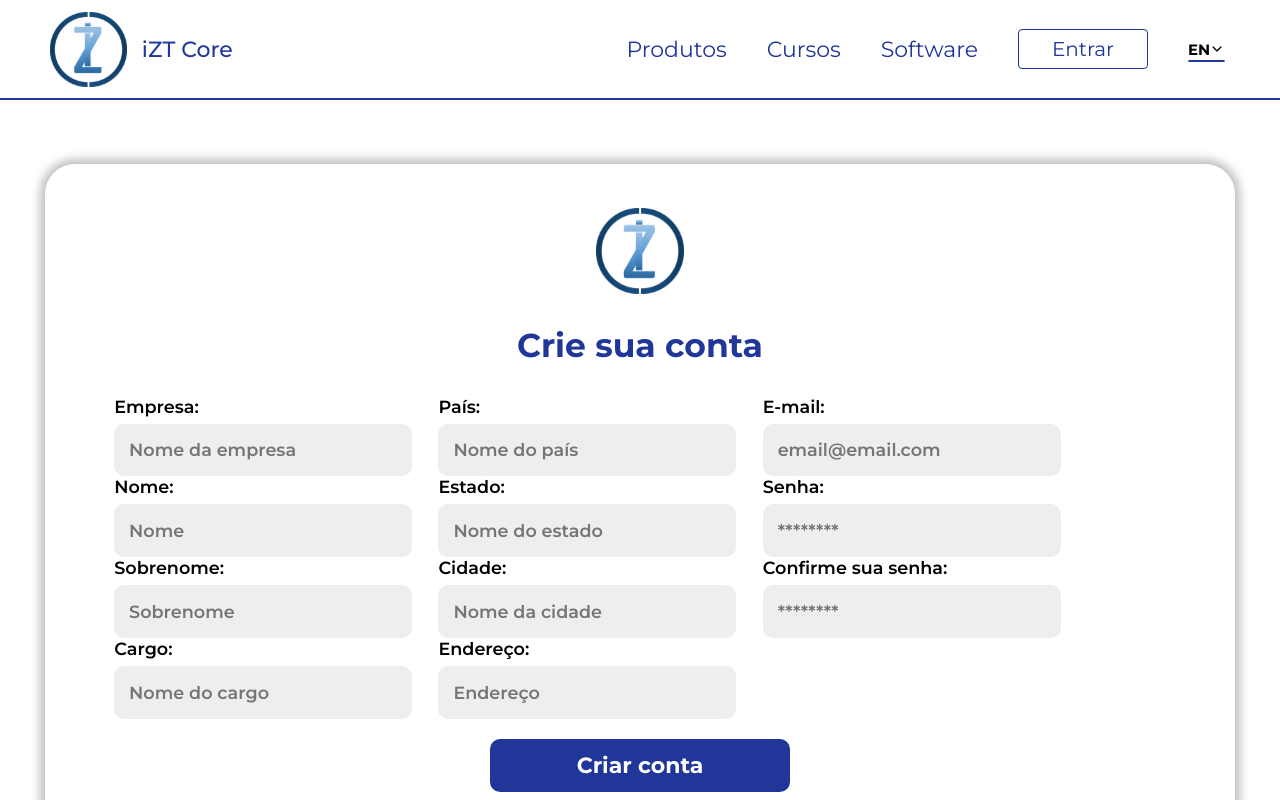
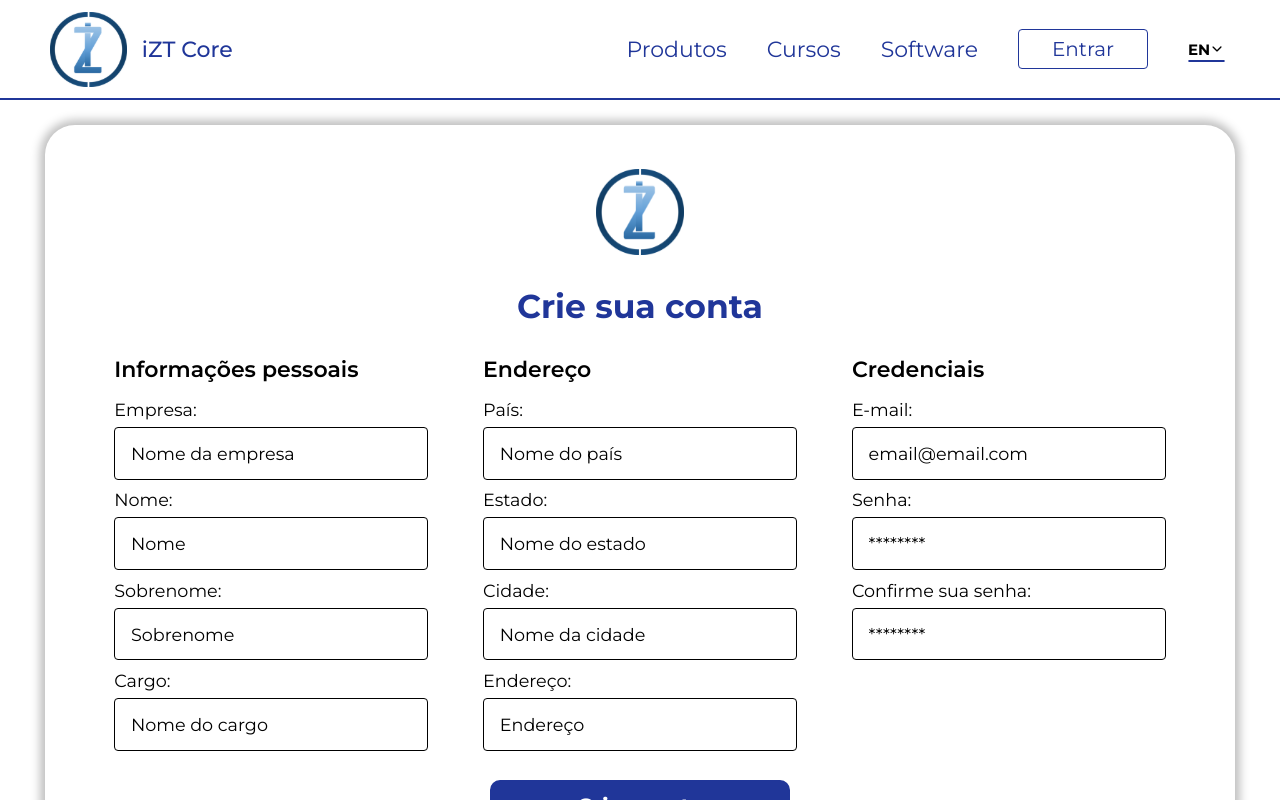
Before and after one commit to cpejr/IZT-web-frontend, a React (Vite) app: page /cadastro in a window 1280 px wide. Shown: the top 800 px of the page. Built offline with nearby package versions, Linux system fonts and the light colour scheme; no server answers.

Commit message:
fix: design changes, form error message fixed

```diff
--- /dev/null
+++ b/src/components/common/RegisterInput/RegisterInput.jsx
@@ -0,0 +1,29 @@
+/* eslint-disable react/jsx-props-no-spreading */
+import PropTypes from 'prop-types';
+import { Container, Label, Input, ErrorMessage } from './Styles';
+
+export default function RegisterInput({
+  name,
+  label,
+  errors,
+  register,
+  ...props
+}) {
+  const errorMessage = errors?.[name]?.message;
+
+  return (
+    <Container>
+      <Label htmlFor={name}>{label}</Label>
+      <Input id={name} error={errorMessage} {...register(name)} {...props} />
+      {errorMessage && <ErrorMessage>{errorMessage}</ErrorMessage>}
+    </Container>
+  );
+}
+
+RegisterInput.propTypes = {
+  name: PropTypes.string.isRequired,
+  label: PropTypes.string.isRequired,
+  // eslint-disable-next-line react/forbid-prop-types
+  errors: PropTypes.object.isRequired,
+  register: PropTypes.func.isRequired,
+};
--- /dev/null
+++ b/src/components/common/RegisterInput/Styles.js
@@ -0,0 +1,47 @@
+import styled from 'styled-components';
+
+const breakValue = '700px';
+
+export const Container = styled.div`
+  display: flex;
+  flex-direction: column;
+  align-items: flex-start;
+  width: 100%;
+  margin-bottom: 3%;
+`;
+
+export const Label = styled.label`
+  font-size: 0.8em;
+  font-family: ${(props) => props.theme.fonts.montserrat};
+  font-weight: 400;
+  @media (min-width: 800px) and (max-width: 1030px) {
+    font-size: 0.7em;
+  }
+`;
+
+export const Input = styled.input`
+  height: 3em;
+  width: 100%;
+  border-radius: 4px;
+  background-color: transparent;
+  border: 1px black solid;
+  padding: 0 5%;
+  font-family: ${(props) => props.theme.fonts.montserrat};
+  font-size: 0.8em;
+  font-weight: 600;
+  margin-top: 0.4em;
+  ::placeholder {
+    color: black;
+    font-weight: 400;
+  }
+  @media (max-width: ${breakValue}) {
+    height: 50px;
+  }
+`;
+
+export const ErrorMessage = styled.p`
+  font-size: 0.7em;
+  color: #af0c0c;
+  font-family: ${(props) => props.theme.fonts.montserrat};
+  font-weight: 600;
+`;
--- a/src/components/common/index.js
+++ b/src/components/common/index.js
@@ -4,3 +4,4 @@ export { default as DataInput } from './DataInput/DataInput';
 export { default as SubmitButton } from './SubmitButton/SubmitButton';
 export { default as FormInput } from './FormInput/FormInput';
 export { default as FormMask } from './FormMask/FormMask';
+export { default as RegisterInput } from './RegisterInput/RegisterInput';
--- a/src/pages/Register/Register.jsx
+++ b/src/pages/Register/Register.jsx
@@ -12,9 +12,10 @@ import {
   FormColumn,
   DataEntry,
   Form,
+  Subtitle,
 } from './Styles';
 import IZTLogo from '../../assets/IZTLogo.svg';
-import { DataInput, SubmitButton } from '../../components/common';
+import { RegisterInput, SubmitButton } from '../../components/common';
 import { useCreateUser } from '../../hooks/query/users.js';
 
 const validationSchema = z.object({
@@ -36,7 +37,7 @@ const validationSchema = z.object({
 
   country: z
     .string()
-    .min(1, 'Informe um telefone')
+    .min(1, 'Informe um país')
     .min(3, 'User country must be atleast 3 characters')
     .max(30, 'User country must be a maximum of 30 characters'),
 
@@ -126,7 +127,8 @@ function SignUp() {
         <Form onSubmit={handleSubmit(onSubmit)}>
           <DataEntry>
             <FormColumn>
-              <DataInput
+              <Subtitle>Informações pessoais</Subtitle>
+              <RegisterInput
                 label="Empresa: "
                 name="company"
                 placeholder="Nome da empresa"
@@ -134,7 +136,7 @@ function SignUp() {
                 errors={errors}
                 type="text"
               />
-              <DataInput
+              <RegisterInput
                 label="Nome: "
                 name="name"
                 placeholder="Nome"
@@ -142,7 +144,7 @@ function SignUp() {
                 errors={errors}
                 type="text"
               />
-              <DataInput
+              <RegisterInput
                 label="Sobrenome: "
                 name="surname"
                 placeholder="Sobrenome"
@@ -150,7 +152,7 @@ function SignUp() {
                 errors={errors}
                 type="text"
               />
-              <DataInput
+              <RegisterInput
                 label="Cargo: "
                 name="role"
                 placeholder="Nome do cargo"
@@ -160,7 +162,8 @@ function SignUp() {
               />
             </FormColumn>
             <FormColumn>
-              <DataInput
+              <Subtitle>Endereço</Subtitle>
+              <RegisterInput
                 label="País: "
                 name="country"
                 placeholder="Nome do país"
@@ -168,7 +171,7 @@ function SignUp() {
                 errors={errors}
                 type="text"
               />
-              <DataInput
+              <RegisterInput
                 label="Estado: "
                 name="state"
                 placeholder="Nome do estado"
@@ -176,7 +179,7 @@ function SignUp() {
                 errors={errors}
                 type="text"
               />
-              <DataInput
+              <RegisterInput
                 label="Cidade: "
                 name="city"
                 placeholder="Nome da cidade"
@@ -184,7 +187,7 @@ function SignUp() {
                 errors={errors}
                 type="text"
               />
-              <DataInput
+              <RegisterInput
                 label="Endereço: "
                 name="address"
                 placeholder="Endereço"
@@ -194,7 +197,8 @@ function SignUp() {
               />
             </FormColumn>
             <FormColumn>
-              <DataInput
+              <Subtitle>Credenciais</Subtitle>
+              <RegisterInput
                 label="E-mail: "
                 name="email"
                 placeholder="email@email.com"
@@ -202,7 +206,7 @@ function SignUp() {
                 errors={errors}
                 type="text"
               />
-              <DataInput
+              <RegisterInput
                 label="Senha: "
                 name="password"
                 placeholder="********"
@@ -210,7 +214,7 @@ function SignUp() {
                 errors={errors}
                 type="password"
               />
-              <DataInput
+              <RegisterInput
                 label="Confirme sua senha: "
                 name="confirmPassword"
                 placeholder="********"
--- a/src/pages/Register/Styles.js
+++ b/src/pages/Register/Styles.js
@@ -47,10 +47,10 @@ export const Logo = styled.img`
 
 export const DataEntry = styled.div`
   max-width: 1190px;
-  width: 90%;
+  width: 100%;
   display: flex;
   justify-content: center;
-  gap: 1.2em;
+  gap: 2.5em;
 
   @media (max-width: 800px) {
     flex-direction: column;
@@ -66,10 +66,22 @@ export const Title = styled.h1`
   text-align: center;
 `;
 
+export const Subtitle = styled.h1`
+  color: black;
+  font-family: ${(props) => props.theme.fonts.montserrat};
+  font-size: 1em;
+  font-weight: 600;
+  text-align: center;
+  margin-bottom: 5%;
+  @media (min-width: 800px) and (max-width: 1030px) {
+    font-size: 0.7em;
+  }
+`;
+
 export const FormColumn = styled.div`
   display: flex;
   flex-direction: column;
-  align-items: center;
+  align-items: flex-start;
   /* gap: 1em; */
   width: 100%;
   max-width: 350px;
```
